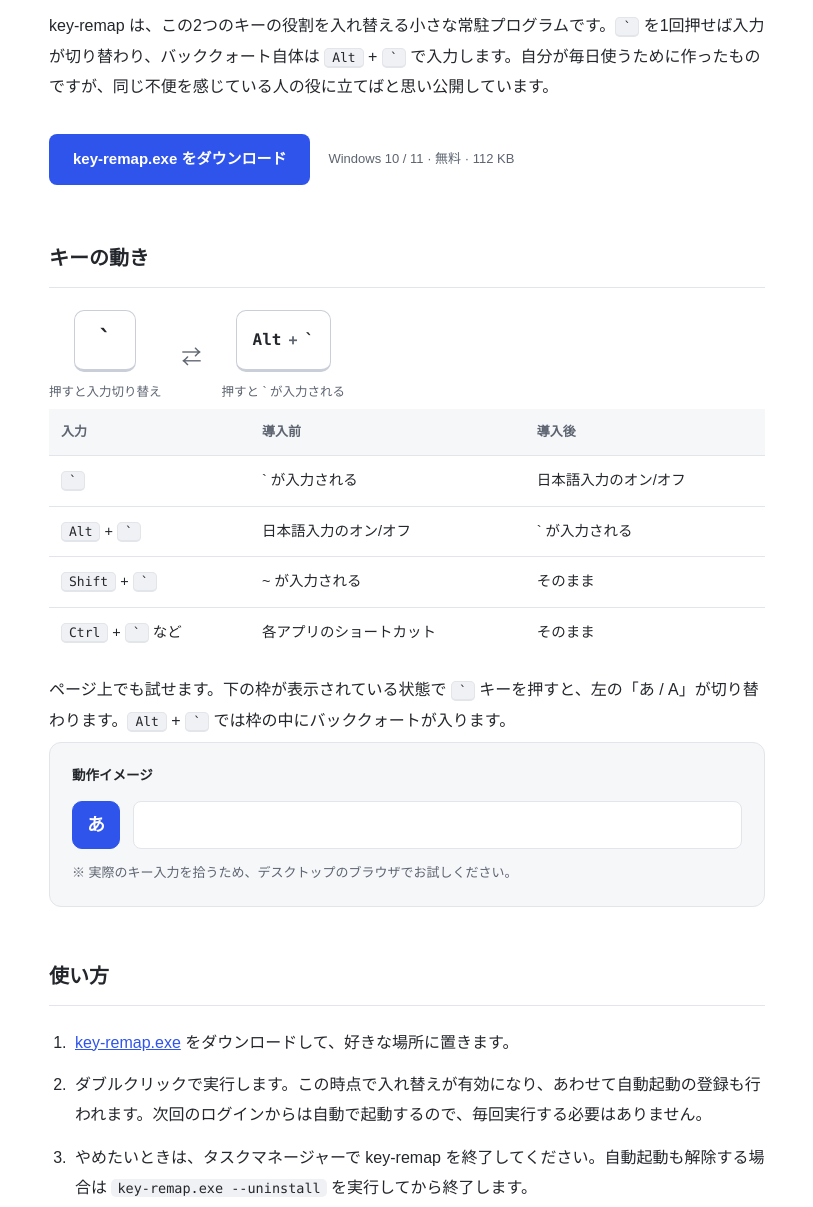
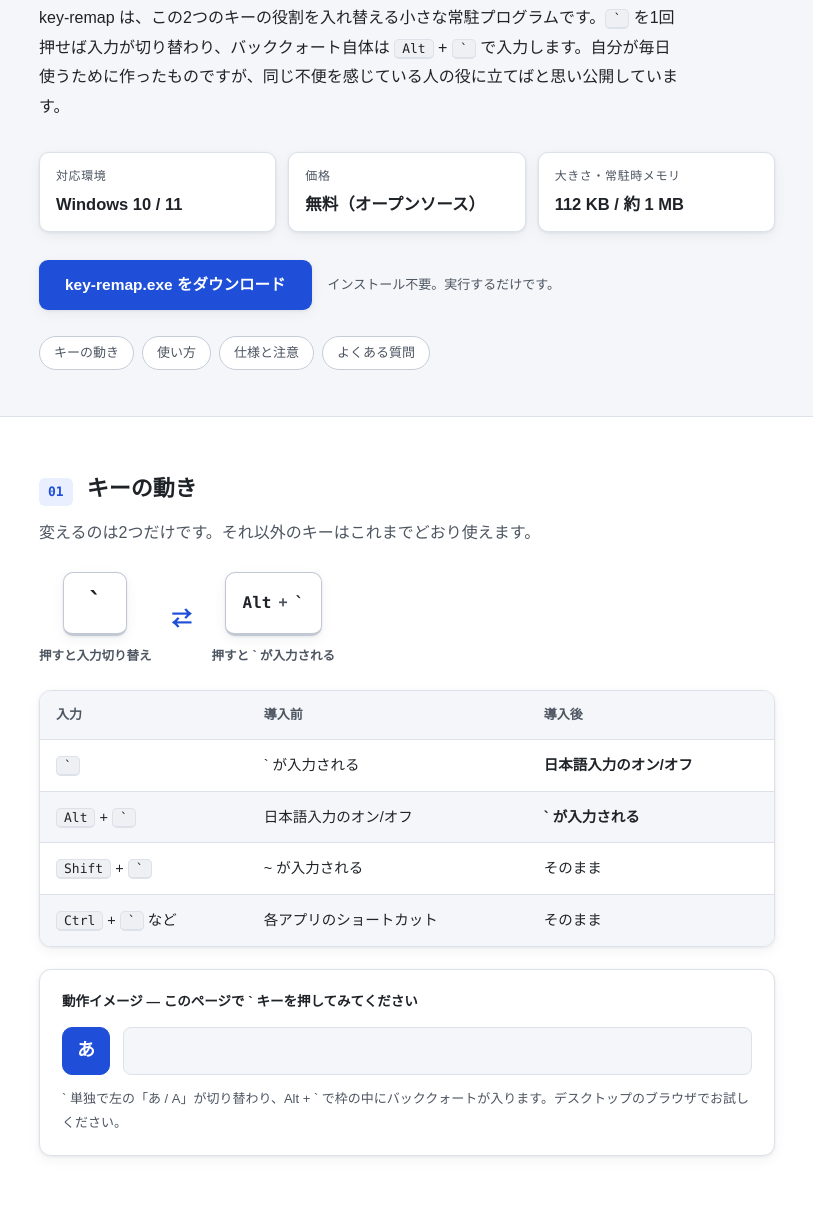
Before and after one commit to thanatos333/key-remap, a plain HTML site: page docs/index.html in a window 1280 px wide. Shown: the part 340-1547 px from the top of the page, without its empty margins (233-1046 px from the left). Drawn offline with Linux system fonts and the light colour scheme.

Commit message:
Improve site readability: visual hierarchy, chunking, section signposts

```diff
--- a/docs/index.html
+++ b/docs/index.html
@@ -20,75 +20,106 @@
 <style>
   :root{
     color-scheme:light;
-    --bg:#ffffff; --bg-soft:#f6f7f9; --panel:#ffffff; --line:#e2e5ea;
-    --text:#23262b; --muted:#5d6470; --accent:#2f54eb; --accent-soft:#eef2ff;
-    --key-top:#ffffff; --key-edge:#c9ced8; --key-text:#23262b;
-    --code-bg:#f0f1f4;
+    --bg:#ffffff; --band:#f4f6f9; --panel:#ffffff;
+    --line:#dde2ea; --line-strong:#c6cdd9;
+    --text:#1f2328; --muted:#4d5561;
+    --accent:#1f4fd8; --accent-ink:#ffffff; --accent-soft:#e9effe;
+    --key-top:#ffffff; --key-edge:#c3c9d4; --key-text:#1f2328;
+    --code-bg:#eef0f3; --shadow:0 1px 3px rgba(20,30,60,.08),0 4px 14px rgba(20,30,60,.05);
   }
   @media (prefers-color-scheme: dark){
     :root{
       color-scheme:dark;
-      --bg:#14161a; --bg-soft:#191c21; --panel:#1b1e24; --line:#2c3038;
-      --text:#e8e9eb; --muted:#a3a9b5; --accent:#8ca6ff; --accent-soft:#232a44;
-      --key-top:#262a33; --key-edge:#101216; --key-text:#e8e9eb;
-      --code-bg:#22252c;
+      --bg:#14161a; --band:#191c21; --panel:#1d2026;
+      --line:#2e323b; --line-strong:#3a3f4a;
+      --text:#eceef1; --muted:#a9b0bc;
+      --accent:#93aaff; --accent-ink:#10131c; --accent-soft:#232a44;
+      --key-top:#262a33; --key-edge:#0f1114; --key-text:#eceef1;
+      --code-bg:#23262d; --shadow:0 1px 3px rgba(0,0,0,.4),0 4px 14px rgba(0,0,0,.3);
     }
   }
   *{margin:0;padding:0;box-sizing:border-box}
-  body{background:var(--bg);color:var(--text);font-family:"Hiragino Kaku Gothic ProN","Hiragino Sans","Noto Sans JP","Yu Gothic UI","Meiryo",sans-serif;line-height:1.9;font-size:16px;-webkit-font-smoothing:antialiased}
+  html{scroll-behavior:smooth}
+  body{background:var(--bg);color:var(--text);font-family:"Hiragino Kaku Gothic ProN","Hiragino Sans","Noto Sans JP","Yu Gothic UI","Meiryo",sans-serif;line-height:1.85;font-size:16px;-webkit-font-smoothing:antialiased}
   a{color:var(--accent)}
-  .wrap{max-width:760px;margin:0 auto;padding:0 22px}
-  header{border-bottom:1px solid var(--line)}
-  .nav{display:flex;align-items:center;justify-content:space-between;height:58px;max-width:760px;margin:0 auto;padding:0 22px}
-  .logo{font-family:ui-monospace,"SF Mono",Consolas,monospace;font-weight:700;font-size:16px;color:var(--text);text-decoration:none}
+  .wrap{max-width:780px;margin:0 auto;padding:0 22px}
+  /* header */
+  header{position:sticky;top:0;z-index:5;background:var(--bg);border-bottom:1px solid var(--line)}
+  .nav{display:flex;align-items:center;justify-content:space-between;height:58px;max-width:780px;margin:0 auto;padding:0 22px}
+  .logo{font-family:ui-monospace,Consolas,monospace;font-weight:700;font-size:16px;color:var(--text);text-decoration:none}
   .nav-links{display:flex;gap:22px;font-size:13.5px}
   .nav-links a{color:var(--muted);text-decoration:none}
   .nav-links a:hover{color:var(--text)}
-  main{padding-bottom:30px}
-  .intro{padding:64px 0 10px}
-  h1{font-size:30px;line-height:1.55;font-weight:700;letter-spacing:.01em}
-  h1 .mono{font-family:ui-monospace,"SF Mono",Consolas,monospace}
-  .intro p{margin-top:22px;color:var(--text)}
-  .intro p.sub{color:var(--muted)}
-  .download{margin-top:32px;display:flex;align-items:center;gap:18px;flex-wrap:wrap}
-  .btn{display:inline-block;background:var(--accent);color:#fff;text-decoration:none;font-weight:700;padding:11px 24px;border-radius:8px;font-size:15px}
-  @media (prefers-color-scheme: dark){ .btn{color:#10131c} }
-  .btn:hover{opacity:.88}
+  /* hero */
+  .hero{background:var(--band);border-bottom:1px solid var(--line);padding:58px 0 46px}
+  .hero h1{font-size:clamp(26px,4.6vw,34px);line-height:1.55;font-weight:800}
+  .hero h1 .mono{font-family:ui-monospace,Consolas,monospace;color:var(--accent)}
+  .hero .lead{margin-top:20px;max-width:640px}
+  .hero .lead + .lead{margin-top:12px}
+  .quick-facts{display:grid;grid-template-columns:repeat(3,1fr);gap:12px;margin-top:30px}
+  .fact{background:var(--panel);border:1px solid var(--line);border-radius:10px;padding:12px 16px;box-shadow:var(--shadow)}
+  .fact .k{font-size:12px;color:var(--muted);letter-spacing:.05em}
+  .fact .v{font-size:16.5px;font-weight:700;margin-top:2px}
+  @media (max-width:560px){ .quick-facts{grid-template-columns:1fr} }
+  .download{margin-top:28px;display:flex;align-items:center;gap:16px;flex-wrap:wrap}
+  .btn{display:inline-flex;align-items:center;min-height:50px;background:var(--accent);color:var(--accent-ink);text-decoration:none;font-weight:700;padding:10px 26px;border-radius:9px;font-size:15.5px;box-shadow:var(--shadow)}
+  .btn:hover{opacity:.9}
   .download .meta{font-size:13px;color:var(--muted)}
-  section{padding:44px 0 6px}
-  h2{font-size:20px;font-weight:700;padding-bottom:10px;border-bottom:1px solid var(--line);margin-bottom:22px}
-  p + p{margin-top:14px}
-  .swap{display:flex;align-items:center;gap:20px;flex-wrap:wrap;margin:8px 0 4px}
-  .keycap{display:inline-flex;align-items:center;justify-content:center;min-width:62px;height:62px;padding:0 16px;background:var(--key-top);color:var(--key-text);border:1px solid var(--key-edge);border-bottom:3px solid var(--key-edge);border-radius:10px;font-family:ui-monospace,"SF Mono",Consolas,monospace;font-size:24px;font-weight:700}
+  .toc{display:flex;gap:8px;flex-wrap:wrap;margin-top:26px}
+  .toc a{font-size:13px;color:var(--muted);text-decoration:none;border:1px solid var(--line-strong);border-radius:999px;padding:4px 14px;background:var(--panel)}
+  .toc a:hover{color:var(--text);border-color:var(--muted)}
+  /* sections */
+  section{padding:52px 0}
+  section.band{background:var(--band);border-top:1px solid var(--line);border-bottom:1px solid var(--line)}
+  .sec-head{display:flex;align-items:baseline;gap:14px;margin-bottom:8px}
+  .sec-num{font-family:ui-monospace,Consolas,monospace;font-size:13px;font-weight:700;color:var(--accent);background:var(--accent-soft);border-radius:6px;padding:2px 9px;flex:none}
+  h2{font-size:22px;font-weight:800}
+  .sec-lead{color:var(--muted);margin-bottom:24px;max-width:640px}
+  /* keys */
+  .swap{display:flex;align-items:center;gap:20px;flex-wrap:wrap;margin:6px 0 22px}
+  .keycap{display:inline-flex;align-items:center;justify-content:center;min-width:64px;height:64px;padding:0 17px;background:var(--key-top);color:var(--key-text);border:1px solid var(--key-edge);border-bottom:3px solid var(--key-edge);border-radius:10px;font-family:ui-monospace,Consolas,monospace;font-size:25px;font-weight:700;box-shadow:var(--shadow)}
   .keycap.wide{font-size:16px;gap:7px}
   .keycap .plus{color:var(--muted);font-size:15px}
   .cap-box{text-align:center}
-  .cap-label{font-size:12.5px;color:var(--muted);margin-top:9px}
-  .arrow{font-size:20px;color:var(--muted)}
-  table{width:100%;border-collapse:collapse;font-size:14.5px;margin-top:4px}
-  th,td{padding:11px 12px;text-align:left;border-bottom:1px solid var(--line);vertical-align:top}
-  th{color:var(--muted);font-weight:600;font-size:13px;background:var(--bg-soft)}
+  .cap-label{font-size:12.5px;color:var(--muted);margin-top:9px;font-weight:600}
+  .arrow{font-size:20px;color:var(--accent);font-weight:700}
+  .table-card{background:var(--panel);border:1px solid var(--line);border-radius:12px;overflow:hidden;box-shadow:var(--shadow)}
+  table{width:100%;border-collapse:collapse;font-size:14.5px}
+  th,td{padding:12px 16px;text-align:left;border-bottom:1px solid var(--line);vertical-align:top}
+  th{color:var(--muted);font-weight:600;font-size:13px;background:var(--band)}
+  tbody tr:nth-child(even){background:var(--band)}
   tr:last-child td{border-bottom:none}
-  kbd{font-family:ui-monospace,"SF Mono",Consolas,monospace;background:var(--code-bg);border:1px solid var(--line);border-bottom-width:2px;border-radius:5px;padding:1px 7px;font-size:13px}
-  ol.steps{padding-left:22px}
-  ol.steps li{margin-bottom:12px;padding-left:4px}
-  ul.plain{padding-left:20px}
-  ul.plain li{margin-bottom:7px}
-  code{font-family:ui-monospace,"SF Mono",Consolas,monospace;background:var(--code-bg);border-radius:5px;padding:1px 6px;font-size:13.5px}
-  .demo{background:var(--bg-soft);border:1px solid var(--line);border-radius:12px;padding:20px 22px;margin-top:6px}
+  td.after{font-weight:700}
+  kbd{font-family:ui-monospace,Consolas,monospace;background:var(--code-bg);border:1px solid var(--line);border-bottom-width:2px;border-radius:5px;padding:1px 7px;font-size:13px}
+  code{font-family:ui-monospace,Consolas,monospace;background:var(--code-bg);border-radius:5px;padding:1px 6px;font-size:13.5px}
+  /* demo */
+  .demo{background:var(--panel);border:1px solid var(--line);border-radius:12px;padding:20px 22px;margin-top:22px;box-shadow:var(--shadow)}
   .demo .demo-title{font-size:13.5px;font-weight:700;margin-bottom:12px}
   .demo-row{display:flex;align-items:center;gap:13px}
-  .ime-indicator{font-weight:700;font-size:18px;width:48px;height:48px;border-radius:10px;display:flex;align-items:center;justify-content:center;background:var(--panel);border:1px solid var(--line);flex:none}
-  .ime-indicator.on{background:var(--accent);color:#fff;border-color:var(--accent)}
-  @media (prefers-color-scheme: dark){ .ime-indicator.on{color:#10131c} }
-  .demo-input{flex:1;background:var(--panel);border:1px solid var(--line);border-radius:8px;min-height:48px;padding:10px 13px;font-family:ui-monospace,"SF Mono",Consolas,monospace;font-size:15px;overflow:hidden;white-space:nowrap}
+  .ime-indicator{font-weight:700;font-size:18px;width:48px;height:48px;border-radius:10px;display:flex;align-items:center;justify-content:center;background:var(--band);border:1px solid var(--line);flex:none}
+  .ime-indicator.on{background:var(--accent);color:var(--accent-ink);border-color:var(--accent)}
+  .demo-input{flex:1;background:var(--band);border:1px solid var(--line);border-radius:8px;min-height:48px;padding:10px 13px;font-family:ui-monospace,Consolas,monospace;font-size:15px;overflow:hidden;white-space:nowrap}
   .demo p{font-size:13px;color:var(--muted);margin-top:12px}
-  .faq details{border-bottom:1px solid var(--line);padding:15px 2px}
+  /* steps */
+  .steps{display:grid;gap:14px;counter-reset:step}
+  .step{display:flex;gap:18px;background:var(--panel);border:1px solid var(--line);border-radius:12px;padding:20px 22px;box-shadow:var(--shadow);align-items:flex-start}
+  .step .n{font-family:ui-monospace,Consolas,monospace;font-weight:700;font-size:15px;color:var(--accent-ink);background:var(--accent);width:34px;height:34px;border-radius:50%;display:flex;align-items:center;justify-content:center;flex:none;margin-top:3px}
+  .step h3{font-size:16px;font-weight:700;margin-bottom:4px}
+  .step p{font-size:14.5px;color:var(--muted)}
+  /* spec */
+  ul.plain{padding-left:20px;display:grid;gap:9px}
+  .note{font-size:13.5px;color:var(--muted);margin-top:16px}
+  /* faq */
+  .faq{display:grid;gap:10px}
+  .faq details{background:var(--panel);border:1px solid var(--line);border-radius:10px;padding:15px 20px;box-shadow:var(--shadow)}
   .faq summary{font-weight:700;font-size:15.5px;cursor:pointer}
   .faq p{font-size:14.5px;color:var(--muted);margin-top:8px}
-  .note{font-size:13.5px;color:var(--muted)}
-  footer{border-top:1px solid var(--line);margin-top:56px;padding:26px 0 34px;font-size:13px;color:var(--muted)}
-  .foot{display:flex;justify-content:space-between;gap:14px;flex-wrap:wrap;max-width:760px;margin:0 auto;padding:0 22px}
+  /* final */
+  .final-cta{text-align:center;padding:56px 0 64px}
+  .final-cta h2{font-size:24px;margin-bottom:10px}
+  .final-cta p{color:var(--muted);margin-bottom:24px}
+  footer{border-top:1px solid var(--line);padding:26px 0 34px;font-size:13px;color:var(--muted)}
+  .foot{display:flex;justify-content:space-between;gap:14px;flex-wrap:wrap;max-width:780px;margin:0 auto;padding:0 22px}
   footer a{color:var(--muted)}
 </style>
 <script type="application/ld+json">
@@ -160,20 +191,34 @@
   </div>
 </header>
 
-<main class="wrap">
-
-  <div class="intro">
+<div class="hero">
+  <div class="wrap">
     <h1>US配列キーボードで、<br><span class="mono">`</span> キーひとつで日本語入力に切り替える。</h1>
-    <p>US配列のキーボードを Windows で使っていると、日本語入力のオン/オフは <kbd>Alt</kbd> + <kbd>`</kbd> の同時押しになります。半角/全角キーのある日本語キーボードと違って、1回ごとに両手が要るのが地味に面倒でした。</p>
-    <p>key-remap は、この2つのキーの役割を入れ替える小さな常駐プログラムです。<kbd>`</kbd> を1回押せば入力が切り替わり、バッククォート自体は <kbd>Alt</kbd> + <kbd>`</kbd> で入力します。自分が毎日使うために作ったものですが、同じ不便を感じている人の役に立てばと思い公開しています。</p>
+    <p class="lead">US配列のキーボードを Windows で使っていると、日本語入力のオン/オフは <kbd>Alt</kbd> + <kbd>`</kbd> の同時押しになります。半角/全角キーのある日本語キーボードと違って、1回ごとに両手が要るのが地味に面倒でした。</p>
+    <p class="lead">key-remap は、この2つのキーの役割を入れ替える小さな常駐プログラムです。<kbd>`</kbd> を1回押せば入力が切り替わり、バッククォート自体は <kbd>Alt</kbd> + <kbd>`</kbd> で入力します。自分が毎日使うために作ったものですが、同じ不便を感じている人の役に立てばと思い公開しています。</p>
+    <div class="quick-facts">
+      <div class="fact"><div class="k">対応環境</div><div class="v">Windows 10 / 11</div></div>
+      <div class="fact"><div class="k">価格</div><div class="v">無料（オープンソース）</div></div>
+      <div class="fact"><div class="k">大きさ・常駐時メモリ</div><div class="v">112 KB / 約 1 MB</div></div>
+    </div>
     <div class="download">
       <a class="btn" href="https://github.com/thanatos333/key-remap/releases/latest/download/key-remap.exe">key-remap.exe をダウンロード</a>
-      <span class="meta">Windows 10 / 11 · 無料 · 112 KB</span>
+      <span class="meta">インストール不要。実行するだけです。</span>
+    </div>
+    <nav class="toc">
+      <a href="#keys">キーの動き</a>
+      <a href="#install">使い方</a>
+      <a href="#spec">仕様と注意</a>
+      <a href="#faq">よくある質問</a>
+    </nav>
   </div>
 </div>
 
+<main>
   <section id="keys">
-    <h2>キーの動き</h2>
+    <div class="wrap">
+      <div class="sec-head"><span class="sec-num">01</span><h2>キーの動き</h2></div>
+      <p class="sec-lead">変えるのは2つだけです。それ以外のキーはこれまでどおり使えます。</p>
       <div class="swap">
         <div class="cap-box">
           <div class="keycap">`</div>
@@ -185,36 +230,45 @@
           <div class="cap-label">押すと ` が入力される</div>
         </div>
       </div>
+      <div class="table-card">
         <table>
-      <tr><th>入力</th><th>導入前</th><th>導入後</th></tr>
-      <tr><td><kbd>`</kbd></td><td>` が入力される</td><td>日本語入力のオン/オフ</td></tr>
-      <tr><td><kbd>Alt</kbd> + <kbd>`</kbd></td><td>日本語入力のオン/オフ</td><td>` が入力される</td></tr>
+          <thead><tr><th>入力</th><th>導入前</th><th>導入後</th></tr></thead>
+          <tbody>
+            <tr><td><kbd>`</kbd></td><td>` が入力される</td><td class="after">日本語入力のオン/オフ</td></tr>
+            <tr><td><kbd>Alt</kbd> + <kbd>`</kbd></td><td>日本語入力のオン/オフ</td><td class="after">` が入力される</td></tr>
             <tr><td><kbd>Shift</kbd> + <kbd>`</kbd></td><td>~ が入力される</td><td>そのまま</td></tr>
             <tr><td><kbd>Ctrl</kbd> + <kbd>`</kbd> など</td><td>各アプリのショートカット</td><td>そのまま</td></tr>
+          </tbody>
         </table>
-    <p style="margin-top:18px">ページ上でも試せます。下の枠が表示されている状態で <kbd>`</kbd> キーを押すと、左の「あ / A」が切り替わります。<kbd>Alt</kbd> + <kbd>`</kbd> では枠の中にバッククォートが入ります。</p>
+      </div>
       <div class="demo">
-      <div class="demo-title">動作イメージ</div>
+        <div class="demo-title">動作イメージ — このページで ` キーを押してみてください</div>
         <div class="demo-row">
           <div class="ime-indicator on" id="imeBox">あ</div>
           <div class="demo-input" id="demoInput"></div>
         </div>
-      <p>※ 実際のキー入力を拾うため、デスクトップのブラウザでお試しください。</p>
+        <p>` 単独で左の「あ / A」が切り替わり、Alt + ` で枠の中にバッククォートが入ります。デスクトップのブラウザでお試しください。</p>
+      </div>
     </div>
   </section>
 
-  <section id="install">
-    <h2>使い方</h2>
-    <ol class="steps">
-      <li><a href="https://github.com/thanatos333/key-remap/releases/latest/download/key-remap.exe">key-remap.exe</a> をダウンロードして、好きな場所に置きます。</li>
-      <li>ダブルクリックで実行します。この時点で入れ替えが有効になり、あわせて自動起動の登録も行われます。次回のログインからは自動で起動するので、毎回実行する必要はありません。</li>
-      <li>やめたいときは、タスクマネージャーで key-remap を終了してください。自動起動も解除する場合は <code>key-remap.exe --uninstall</code> を実行してから終了します。</li>
-    </ol>
+  <section id="install" class="band">
+    <div class="wrap">
+      <div class="sec-head"><span class="sec-num">02</span><h2>使い方</h2></div>
+      <p class="sec-lead">ダウンロードして実行するだけです。面倒な設定はありません。</p>
+      <div class="steps">
+        <div class="step"><div class="n">1</div><div><h3>ダウンロードして置く</h3><p><a href="https://github.com/thanatos333/key-remap/releases/latest/download/key-remap.exe">key-remap.exe</a> をダウンロードして、好きな場所に置きます。</p></div></div>
+        <div class="step"><div class="n">2</div><div><h3>実行する</h3><p>ダブルクリックで実行します。この時点で入れ替えが有効になり、あわせて自動起動の登録も行われます。次回のログインからは自動で起動するので、毎回実行する必要はありません。</p></div></div>
+        <div class="step"><div class="n">3</div><div><h3>やめたいとき</h3><p>タスクマネージャーで key-remap を終了してください。自動起動も解除する場合は <code>key-remap.exe --uninstall</code> を実行してから終了します。</p></div></div>
+      </div>
       <p class="note">自動起動の登録は、レジストリの <code>HKCU\Software\Microsoft\Windows\CurrentVersion\Run</code> に自分のパスを書き込む方法で行います。exe を移動しても、次に起動したときに新しい場所で登録し直します。</p>
+    </div>
   </section>
 
   <section id="spec">
-    <h2>仕様と注意</h2>
+    <div class="wrap">
+      <div class="sec-head"><span class="sec-num">03</span><h2>仕様と注意</h2></div>
+      <p class="sec-lead">使う前に知っておいてほしいことをまとめました。</p>
       <ul class="plain">
         <li>対応 OS は Windows 10 / 11 です。Microsoft IME、Google 日本語入力で動作を確認しています。</li>
         <li>常駐時のメモリ使用量は約 1 MB です。キー入力があったときだけ処理が走るので、待機中に CPU を使うことはありません。</li>
@@ -222,10 +276,13 @@
         <li><kbd>`</kbd> の長押しでは切り替えは1回だけです（押しっぱなしでオン/オフを繰り返しません）。<kbd>Alt</kbd> + <kbd>`</kbd> の長押しは、通常のキーと同じく連続入力になります。</li>
         <li>実装は Rust で、外部ライブラリは使っていません。低レベルキーボードフックで入力を受け取り、SendInput で置き換えています。ソースコードは <a href="https://github.com/thanatos333/key-remap">GitHub</a> で公開しています（MIT ライセンス）。</li>
       </ul>
+    </div>
   </section>
 
-  <section id="faq">
-    <h2>よくある質問</h2>
+  <section id="faq" class="band">
+    <div class="wrap">
+      <div class="sec-head"><span class="sec-num">04</span><h2>よくある質問</h2></div>
+      <p class="sec-lead">問い合わせの前に、こちらで解決するかもしれません。</p>
       <div class="faq">
         <details>
           <summary>US配列（英語配列）キーボードで日本語入力（IME）を切り替えるには？</summary>
@@ -252,8 +309,16 @@
           <p>Windows 10 / 11 で、Microsoft IME や Google 日本語入力などの日本語 IME と組み合わせて使えます。</p>
         </details>
       </div>
+    </div>
   </section>
 
+  <section class="final-cta">
+    <div class="wrap">
+      <h2>まずは実行してみてください</h2>
+      <p>合わなければ、終了してファイルを消すだけです。</p>
+      <a class="btn" href="https://github.com/thanatos333/key-remap/releases/latest/download/key-remap.exe">key-remap.exe をダウンロード</a>
+    </div>
+  </section>
 </main>
 
 <footer>
```
Lines whose indentation alone changed are shown as unchanged.
